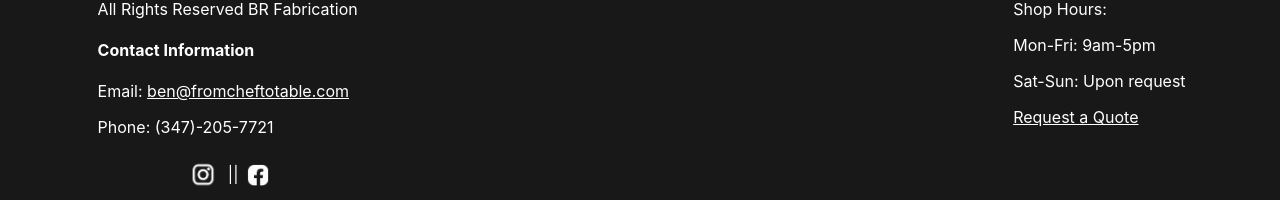
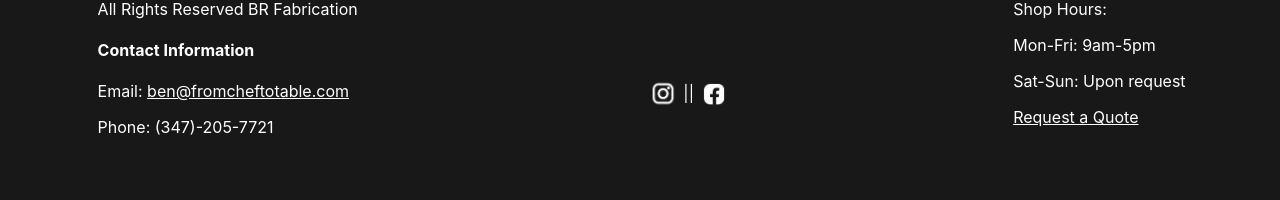
Before and after one commit to mwrowan89/BR-Fabrication-React.js, a React (Create React App) app: page /gallery in a window 1280 px wide. Shown: the part 2537-2737 px from the top of the page. After the commit the page ends 2698 px from the top, so only its background shows below. Built offline with nearby package versions, Linux system fonts and the light colour scheme.

Commit message:
Repositioned links in footer

```diff
--- a/src/components/Footer.jsx
+++ b/src/components/Footer.jsx
@@ -15,7 +15,8 @@ function Footer() {
         </p>
 
         <p>Phone: (347)-205-7721 </p>
-
+      </div>
+      <div className="footer-middle">
         <div className="links-footer">
           <a
             href="https://www.instagram.com/fromcheftotable/"
@@ -30,7 +31,7 @@ function Footer() {
               alt="Instagram link"
             />
           </a>{" "}
-          &nbsp; || &nbsp;
+          &nbsp;|| &nbsp;
           <a
             href="https://www.facebook.com/fromcheftotable/?locale=it_IT"
             target="_blank"
--- a/src/css/Footer.css
+++ b/src/css/Footer.css
@@ -22,3 +22,6 @@
 a {
   color: white;
 }
+.footer-middle {
+  margin-top: 7vw;
+}
```
